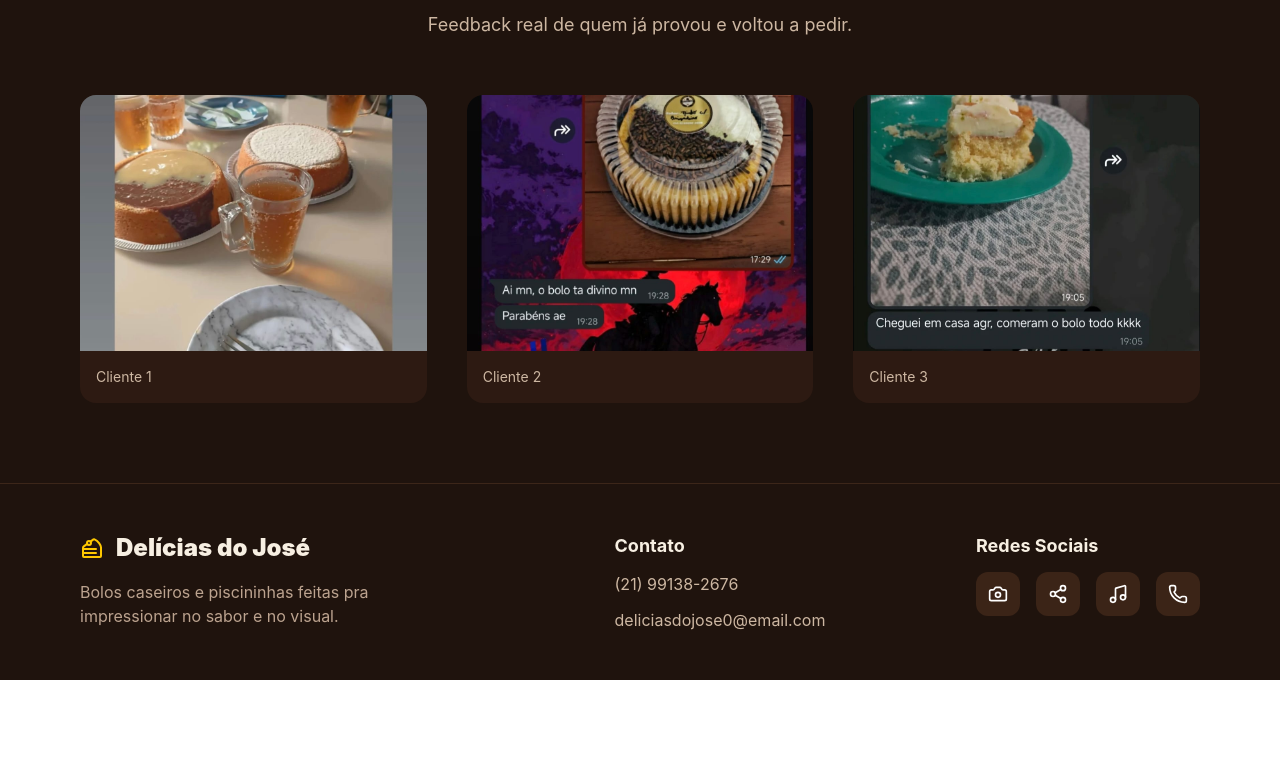
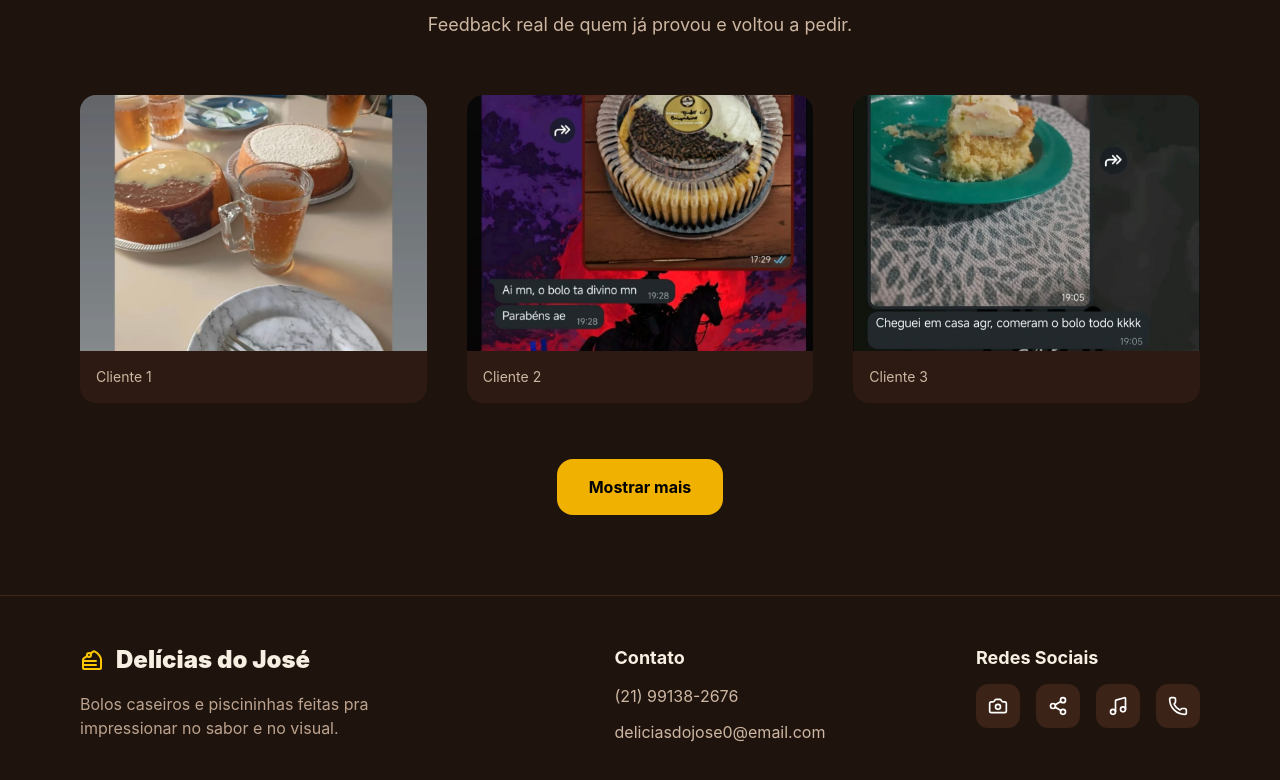
Before and after one commit to CaioSantos280/delicias-do-jose, a React (Vite) app: page / in a window 1280 px wide. Shown: the part 2807-3587 px from the top of the page. Before the commit the page ends 3487 px from the top, so only its background shows below. Built offline with nearby package versions, Linux system fonts and the light colour scheme.

Commit message:
atualizacao rapida

```diff
--- a/src/data/reviews.js
+++ b/src/data/reviews.js
@@ -14,4 +14,9 @@
     image: "/reviews/review3.jpeg",
     name: "Cliente 3",
   },
+  {
+    id: 4,
+    image: "/reviews/review4.jpeg",
+    name: "Cliente 4",
+  },
 ];
```
Also changed, not shown: public/reviews/review4.jpeg (added).
